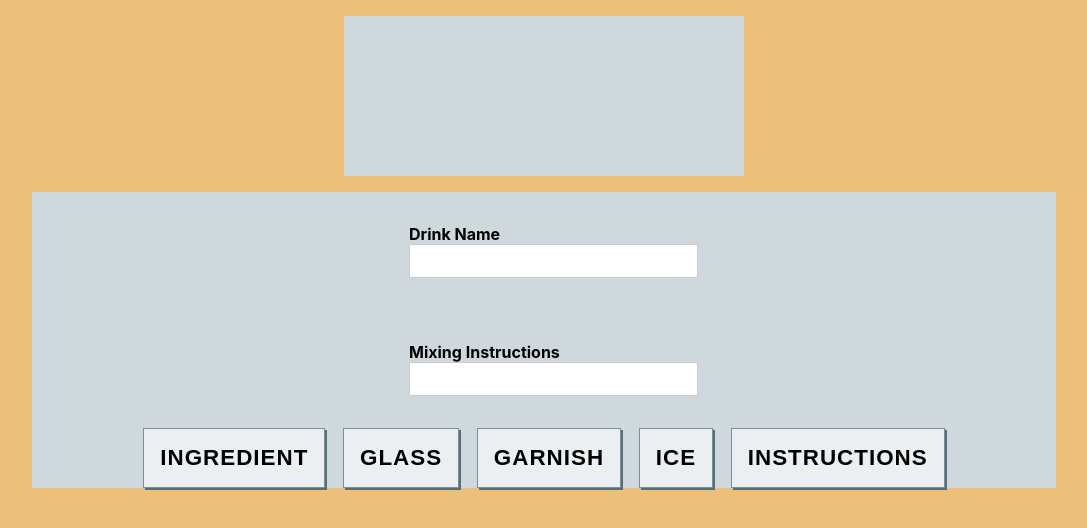
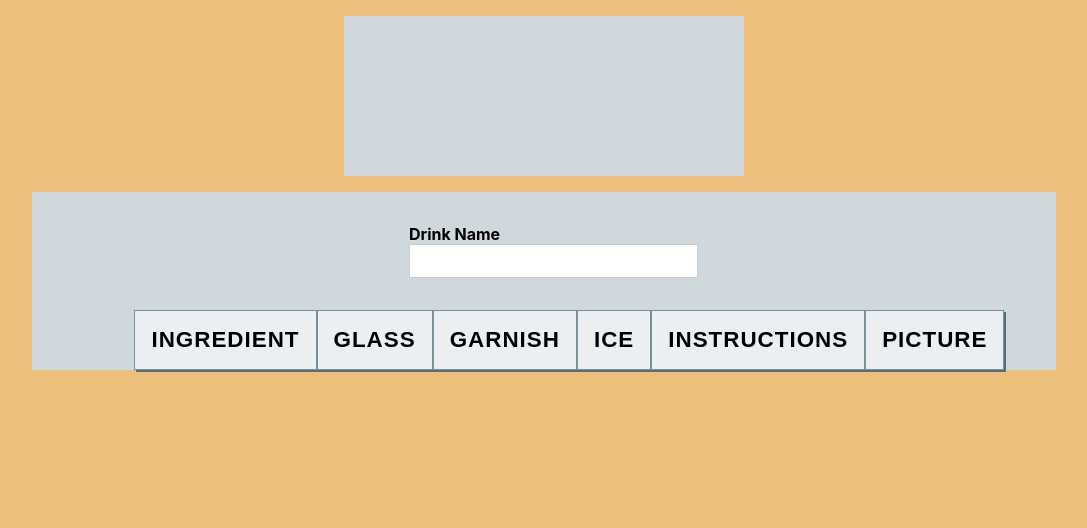
Before and after one commit to indy728/flashcards, a React (Create React App) app: page / in a window 1280 px wide. Shown: the top 528 px of the page, without its empty margins (96-1183 px from the left). Built offline with nearby package versions, Linux system fonts and the light colour scheme; what styled-theme would draw is missing.

Commit message:
add attributes buttons fixed for functionality

```diff
--- a/src/components/Attributes/AddAttribute/AddAttribute.js
+++ b/src/components/NewFlashcard/AttributeControls/AddAttribute/AddAttribute.js
@@ -1,6 +1,6 @@
 import React from 'react'
 import styled from 'styled-components'
-import Button from '../../Button/Button'
+import Button from '../../../Button/Button'
 
 const Wrapper = styled(Button)`
     font-size: 1.4rem;
@@ -12,14 +12,20 @@ const Wrapper = styled(Button)`
     :hover {
         background-color: ${props => props.theme.palette.secondary[2]};
         border: 1px solid ${props => props.theme.palette.white[2]};
-        transform: scale(1.1) translateY(-1rem);
-        transition: .2s all;
+        /* transform: scale(1.05) translateY(-1rem);
+        transition: .1s all; */
+    }
+
+    :active {
+        /* transform: scale(1) translateY(-.65rem); */
     }
 `
 
 const addAttribute = (props) => {
     return (
-        <Wrapper className="AddAttribute">
+        <Wrapper
+            className="AddAttribute"
+            clicked={props.added}>
             {props.children}
         </Wrapper>
     )
--- a/src/components/Attributes/Attributes.js
+++ b/src/components/NewFlashcard/AttributeControls/AttributeControls.js
@@ -9,14 +9,18 @@ const Wrapper = styled.div`
 `
 
 const buttonList = [
-    "Ingredient", "Glass", "Garnish", "Ice", "Instructions"
+    "ingredient", "glass", "garnish", "ice", "instructions", "picture"
 ]
 
 const attributes = (props) => {
     return (
         <Wrapper>
             {buttonList.map((btn, i) => (
-                <AddAttribute key={btn + i}>{btn}</AddAttribute>
+                <AddAttribute
+                    key={btn + i}
+                    added={() => props.attributeAdded(btn)}>
+                    {btn}
+                </AddAttribute>
             ))}
         </Wrapper>
     )
--- /dev/null
+++ b/src/components/NewFlashcard/AttributeInput/AttributeInput.js
@@ -0,0 +1,19 @@
+import React from 'react'
+import styled from 'styled-components'
+import Input from '../../Input/Input'
+
+const Wrapper = styled(Input)`
+
+`
+
+const attributeInput = (props) => {
+    return (
+        <Wrapper
+            {...props}
+            >
+
+        </Wrapper>
+    )
+}
+
+export default attributeInput
--- /dev/null
+++ b/src/components/NewFlashcard/NewFlashcard.js
@@ -0,0 +1,33 @@
+import React from 'react'
+import styled from 'styled-components'
+import AttributeInput from './AttributeInput/AttributeInput'
+
+const Wrapper = styled.form`
+
+`
+
+const newFlashcard = (props) => {
+
+    const transformedAttributes = Object.keys(props.attributes)
+        .map(attrKey => {
+            return [...Array(props.attributes[attrKey].quantity)].map((_, i) => (
+                    <AttributeInput
+                        className={attrKey}
+                        label={props.attributes[attrKey].text}
+                        key={attrKey + i}/>
+                )
+            )
+        })
+
+    return (
+        <Wrapper>
+            <AttributeInput
+                className="drinkName"
+                label="Drink Name"
+                key="drinkName" />
+            {transformedAttributes}
+        </Wrapper>
+    )
+}
+
+export default newFlashcard
--- a/src/containers/FlashcardCreator/FlashcardCreator.js
+++ b/src/containers/FlashcardCreator/FlashcardCreator.js
@@ -1,7 +1,7 @@
 import React, { Component } from 'react'
 import styled from 'styled-components'
-import Input from '../../components/Input/Input'
-import Attributes from '../../components/Attributes/Attributes'
+import NewFlashcard from '../../components/NewFlashcard/NewFlashcard'
+import AttributeControls from '../../components/NewFlashcard/AttributeControls/AttributeControls'
 
 const Wrapper = styled.div`
     width: 80%;
@@ -13,31 +13,70 @@ const Wrapper = styled.div`
 
 class FlashcardCreator extends Component {
     state = {
-        attributes: [
-            {label: "Name", text: "Drink Name"},
-            {label: "Mix", text: "Mixing Instructions"},
-        ]
+        attributes: {
+            ingredient: {
+                quantity: 0,
+                type: "text",
+                text: "Ingredient Name"
+            },
+            glass: {
+                quantity: 0,
+                type: "select",
+                text: "Type of Glassware"
+            },
+            garnish: {
+                quantity: 0,
+                type: "text",
+                text: "Garnish"
+            },
+            ice: {
+                quantity: 0,
+                type: "select",
+                text: "Type of Ice"
+            },
+            instructions: {
+                quantity: 0,
+                type: "textarea",
+                text: "Instructions"
+            },
+            picture: {
+                quantity: 0,
+                type: "input",
+                text: "Picture"
+            },
+        }
     }
 
-    addAttributeHandler = () => {
-        const attributes = this.state.attributes
-        const newAttributes = attributes.push
+    // change to bool for some?
+    addAttributeHandler = (type) => {
+        const oldCount = this.state.attributes[type].quantity
+        const updatedCount = oldCount + 1
+        const updatedAttributes = {
+            ...this.state.attributes
+        }
+        updatedAttributes[type].quantity = updatedCount
+        this.setState({attributes: updatedAttributes})
+    }
+
+    removeAttributeHandler = (type) => {
+        const oldCount = this.state.attributes[type]
+        const updatedCount = oldCount === 0 ? 0 : oldCount - 1
+        const updatedAttributes = {
+            ...this.state.attributes
+        }
+        updatedAttributes[type] = updatedCount
+        this.setState({attributes: updatedAttributes})
     }
 
     render() {
         return (
             <React.Fragment>
                 <Wrapper>
-                    <form>
-                        {this.state.attributes.map((attr, i) => (
-                            <Input
-                                label={attr.text}
-                                key={attr.label + i}/>
-                        ))}
-                        {/* <Input label="Drink Name" />
-                        <Input label="Mix" /> */}
-                    </form>
-                    <Attributes />
+                    <NewFlashcard attributes={this.state.attributes}/>
+                    <AttributeControls
+                        attributeAdded={this.addAttributeHandler}
+                        attributeRemoved={this.removeAttributeHandler}
+                        />
                 </Wrapper>
             </React.Fragment>
         )
```
